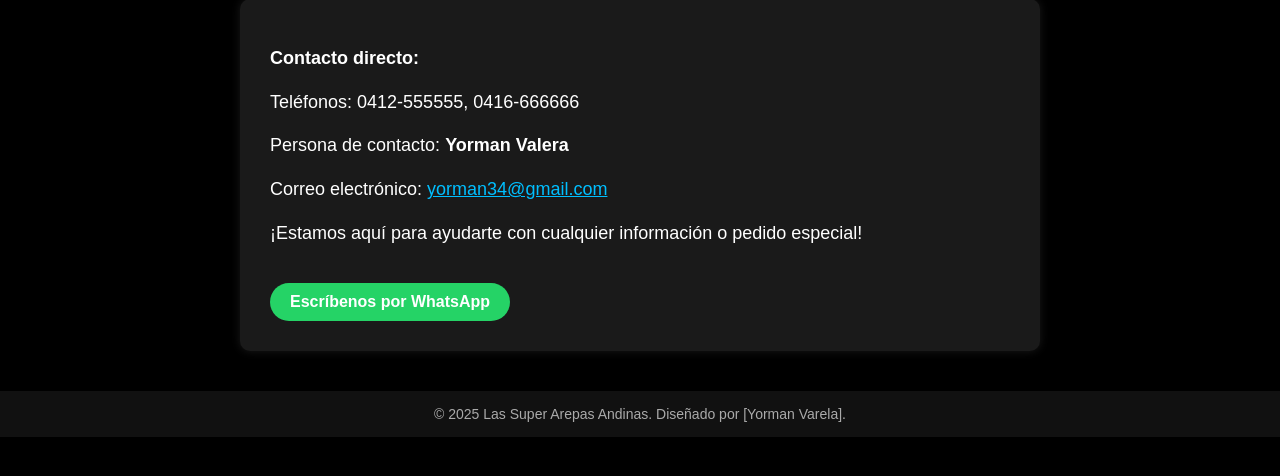
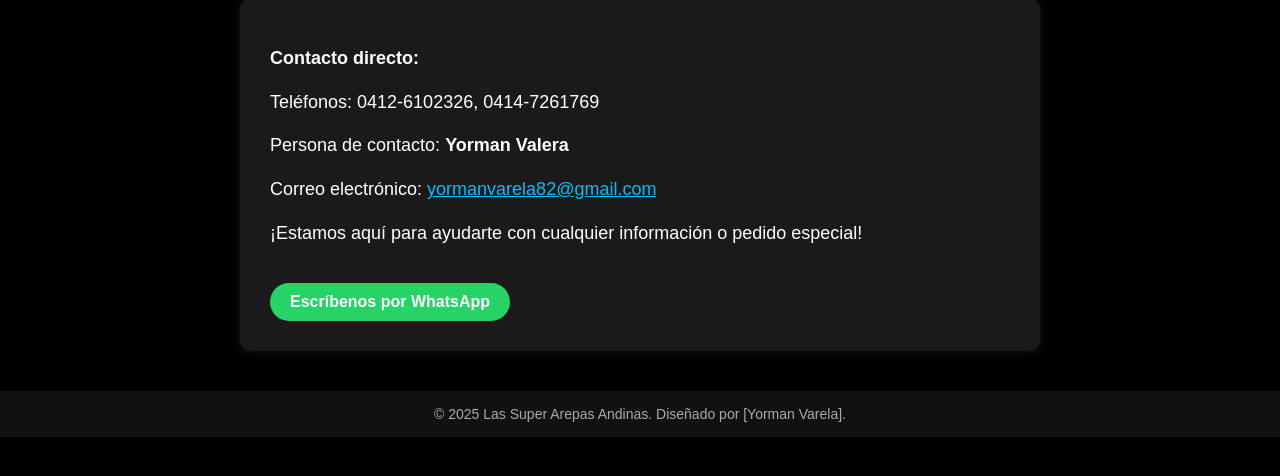
Before and after one commit to ArmandoEnrique/europa, a plain HTML site: page contacto.html in a window 1280 px wide. Shown: the part 232-708 px from the top of the page. Drawn offline with Linux system fonts and the light colour scheme.

Commit message:
Update contacto.html

```diff
--- a/contacto.html
+++ b/contacto.html
@@ -90,11 +90,11 @@
     <h2>Contacto</h2>
     <div class="contacto">
       <p><strong>Contacto directo:</strong></p>
-      <p>Teléfonos: 0412-555555, 0416-666666</p>
+      <p>Teléfonos: 0412-6102326, 0414-7261769</p>
       <p>Persona de contacto: <strong>Yorman Valera</strong></p>
-      <p>Correo electrónico: <a href="mailto:yorman34@gmail.com" style="color: #00bfff;">yorman34@gmail.com</a></p>
+      <p>Correo electrónico: <a href="mailto:yormanvarela82@gmail.com" style="color: #00bfff;">yormanvarela82@gmail.com</a></p>
       <p>¡Estamos aquí para ayudarte con cualquier información o pedido especial!</p>
-      <a class="whatsapp" href="https://wa.me/58412555555" target="_blank">Escríbenos por WhatsApp</a>
+      <a class="whatsapp" href="https://wa.me/584147261769" target="_blank">Escríbenos por WhatsApp</a>
     </div>
   </div>
 
```
